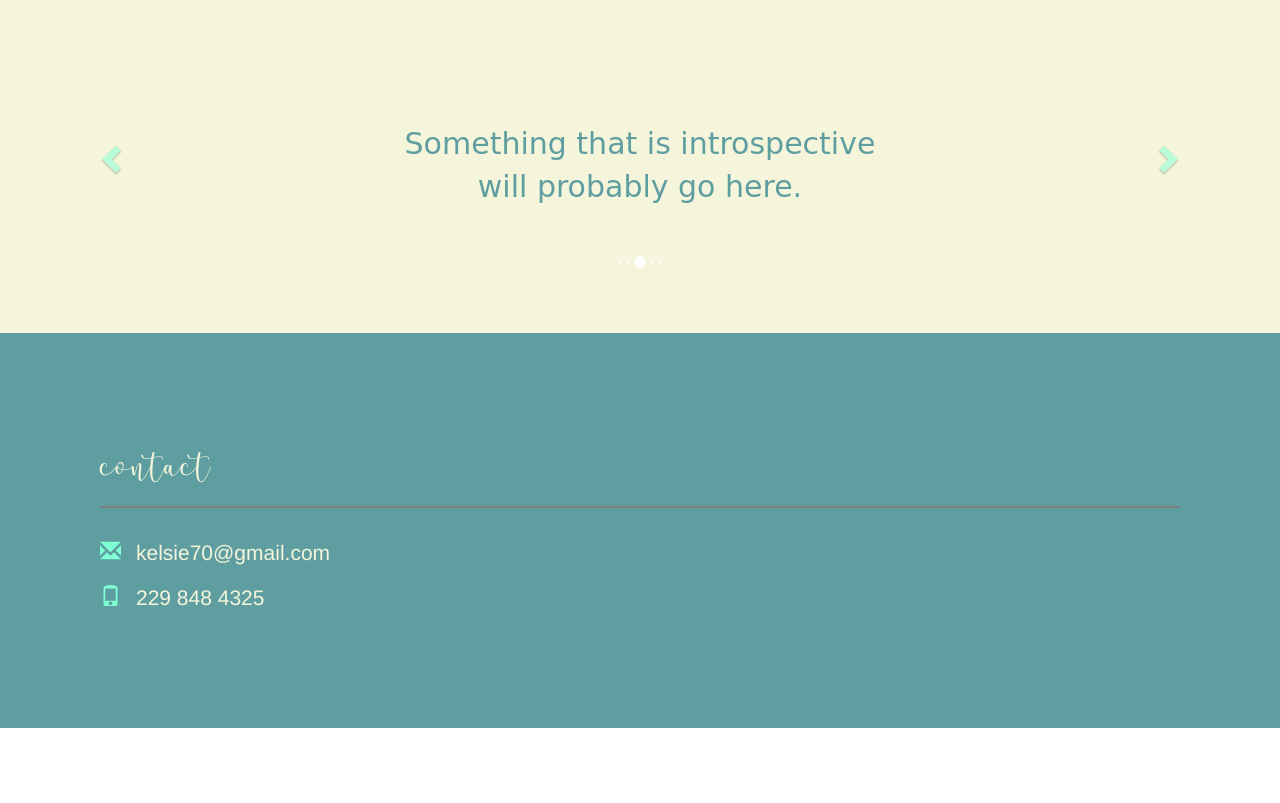
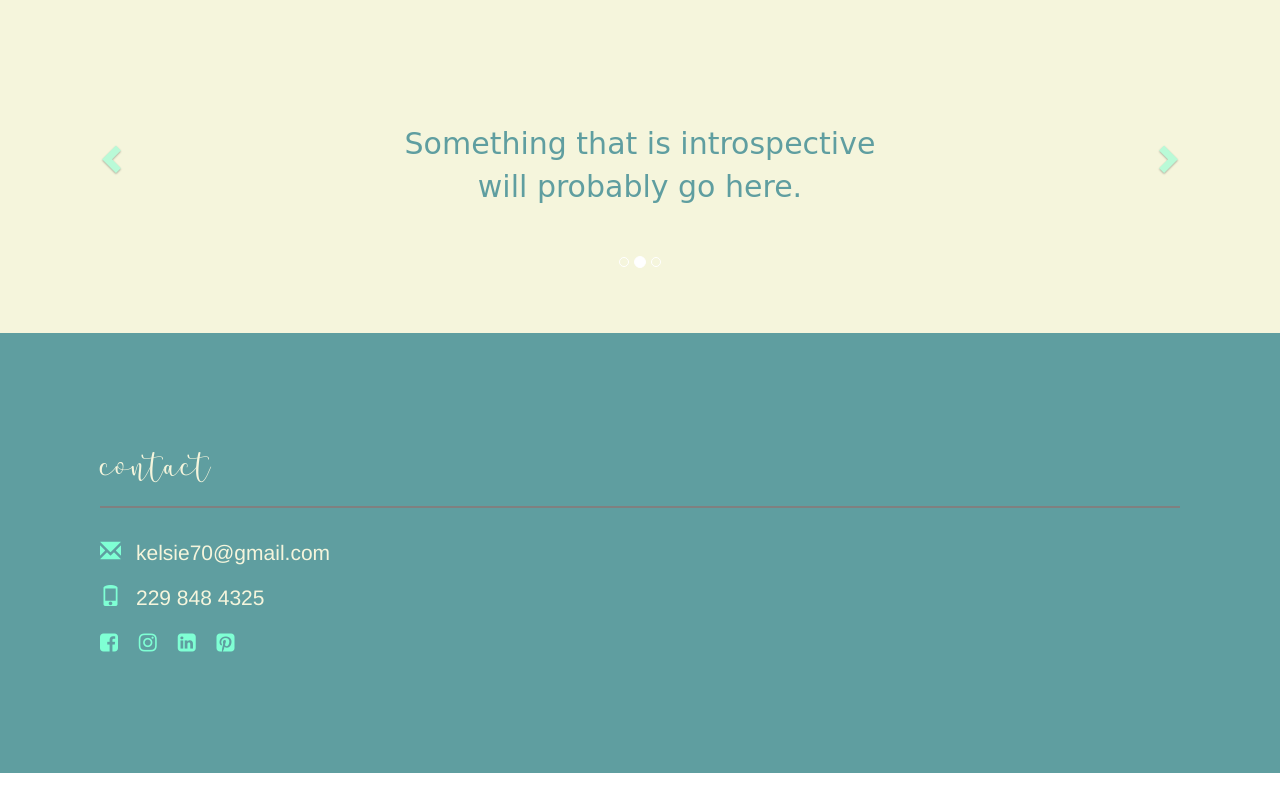
Before and after one commit to Kelsie70/KelsieBelanWebsite, a plain HTML site: page index.html in a window 1280 px wide. Shown: the part 1760-2563 px from the top of the page. Before the commit the page ends 2518 px from the top, so only its background shows below. Drawn offline with nearby package versions, Linux system fonts and the light colour scheme.

Commit message:
added contact icons

```diff
--- a/index.html
+++ b/index.html
@@ -9,6 +9,7 @@
     <link rel="stylesheet" type="text/css" href="style.css">
     <script src="https://ajax.googleapis.com/ajax/libs/jquery/1.12.4/jquery.min.js"></script>
     <script src="https://maxcdn.bootstrapcdn.com/bootstrap/3.3.7/js/bootstrap.min.js"></script>
+    <link rel="stylesheet" href="https://cdnjs.cloudflare.com/ajax/libs/font-awesome/4.7.0/css/font-awesome.min.css">
 
 </head>
 
@@ -147,6 +148,11 @@
     <br>
     <p><span class="glyphicon glyphicon-envelope contact-icon"></span>kelsie70@gmail.com</p>
     <p><span class="glyphicon glyphicon glyphicon-phone contact-icon"></span>229 848 4325</p>
+    <p><a href="https://www.facebook.com/kelsie.belan"><span class="fa fa-facebook-square contact-icon" ></span></a>
+        <a href="https://www.instagram.com/kelsiebelan/"><span class="fa fa-instagram contact-icon"></span></a>
+        <a href="https://www.linkedin.com/in/kelsiebelan/"><span class="fa fa-linkedin-square contact-icon"></span></a>
+        <a href="https://www.pinterest.com/kelsie70/"><span class="fa fa-pinterest-square contact-icon"></span></a>
+    </p>
 
 </div>
 
@@ -180,4 +186,6 @@ $(document).ready(function(){
   });
 })
 
+
+
 </script>
--- a/style.css
+++ b/style.css
@@ -55,16 +55,17 @@ h4 {
 }
 
 .glyphicon {
-    color: aquamarine
+    color: aquamarine;
 }
 
 .glyphicon-plus-sign {
     font-size: 150px;
-    color: darkcyan
+    color: darkcyan;
 }
 
 .contact-icon {
     margin-right: 15px;
+    color: aquamarine;
 }
 
 .about-icon {
```
